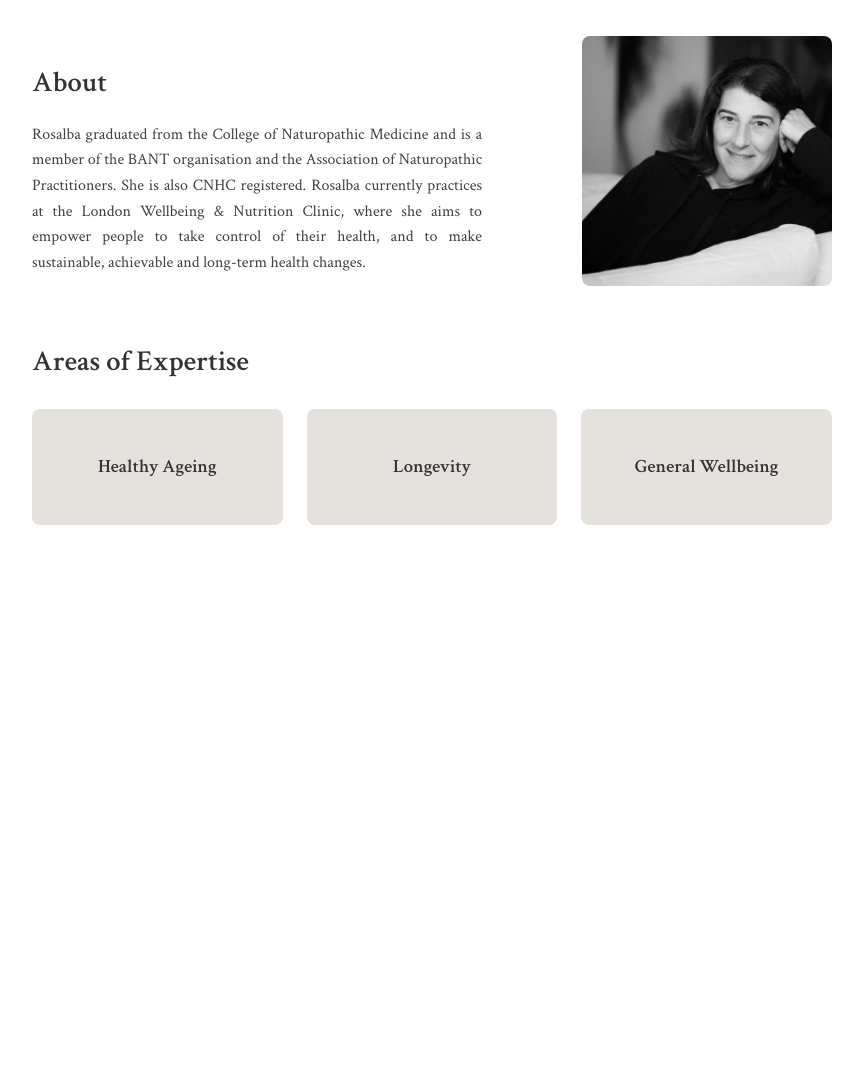
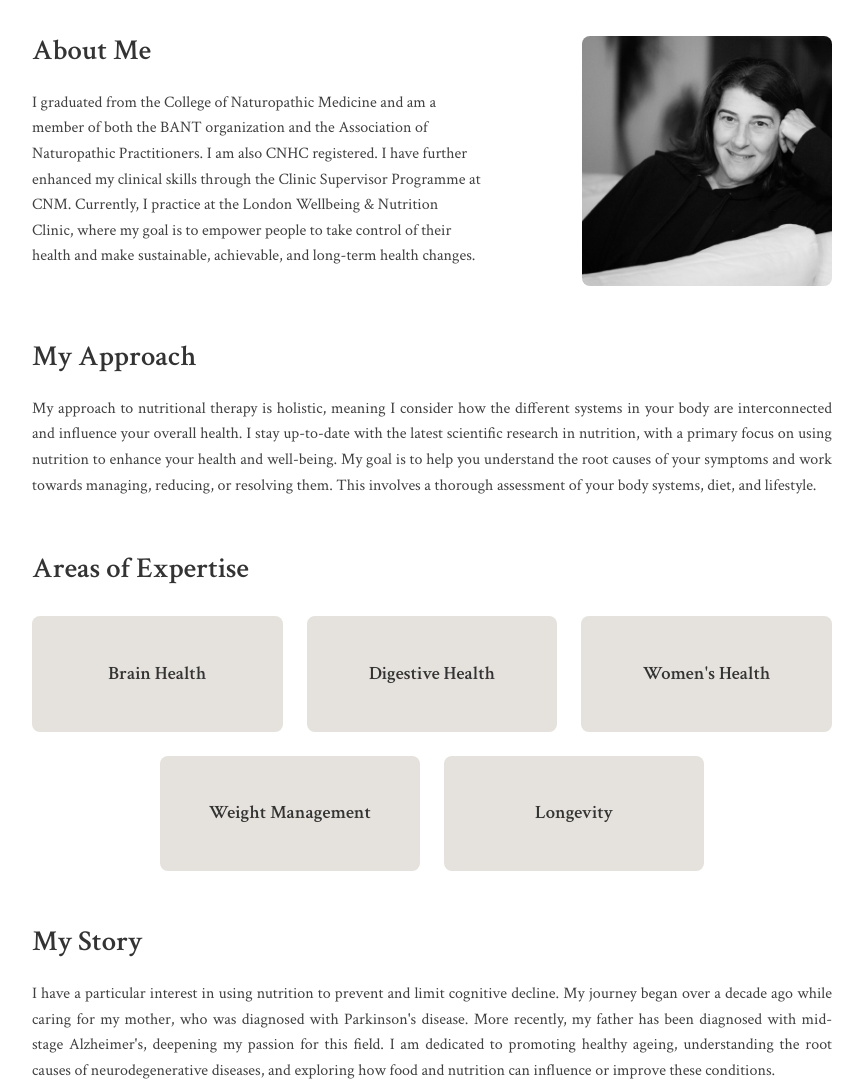
Before and after one commit to lm2283/Rosalba-Moores, a plain HTML site: page index.html in a window 1280 px wide. Shown: the part 160-1247 px from the top of the page, without its empty margins (208-1071 px from the left). Before the commit the page ends 800 px from the top, so only its background shows below. Drawn offline with Linux system fonts and the light colour scheme.

Commit message:
New Sections in index.html

```diff
--- a/index.html
+++ b/index.html
@@ -70,10 +70,11 @@
 
         .about-text {
             max-width: 450px;
+            margin-top: -0.5rem; /* This will pull up the text to align with photo */
         }
 
-        .about-text p {
-            text-align: justify;
+        .about-text h2 {
+            margin-top: 0; /* Remove top margin from heading */
         }
 
         .profile-image {
@@ -94,6 +95,16 @@
             margin-top: 1.5rem;
         }
 
+        .expertise-row-two {
+            display: grid;
+            grid-template-columns: repeat(2, 1fr);
+            gap: 1.5rem;
+            margin-top: 1.5rem;
+            max-width: calc(66% + 1rem);
+            margin-left: auto;
+            margin-right: auto;
+        }
+
         .expertise-card {
             background-color: #E5E1DC;
             padding: 1.5rem;
@@ -105,6 +116,14 @@
         .expertise-card:hover {
             transform: translateY(-5px);
             background-color: #E5DACF;
+        }
+
+        .story-section, .approach-section {
+            margin: 3rem 0;
+        }
+
+        .story-section p, .approach-section p {
+            text-align: justify;
         }
 
         h2 {
@@ -133,14 +152,15 @@
                 grid-template-columns: 1fr;
                 gap: 2rem;
                 text-align: left;
+                margin: 1rem 0;
             }
 
             .about-text {
                 max-width: 100%;
             }
 
-            .about-text p {
-                text-align: left;
+            .about-text {
+                margin-top: 0; /* Reset the negative margin on mobile */
             }
 
             .profile-image {
@@ -154,10 +174,10 @@
                 text-align: left;
             }
 
-            .expertise-grid {
+            .expertise-grid, .expertise-row-two {
                 grid-template-columns: 1fr;
                 gap: 1rem;
-                max-width: 250px; /* Match profile image width */
+                max-width: 250px;
                 margin: 1.5rem auto 0;
             }
 
@@ -168,6 +188,11 @@
             h2 {
                 text-align: left;
             }
+
+            .story-section p, .approach-section p {
+                text-align: left; /* Switch to left align on mobile for better readability */
+            }
+        }
         }
     </style>
     <link href="https://fonts.googleapis.com/css2?family=Crimson+Text:wght@400;600&display=swap" rel="stylesheet">
@@ -186,25 +211,43 @@
     <div class="container">
         <div class="about-section">
             <div class="about-text">
-                <h2>About</h2>
-                <p>Rosalba graduated from the College of Naturopathic Medicine and is a member of the BANT organisation and the Association of Naturopathic Practitioners. She is also CNHC registered. Rosalba currently practices at the London Wellbeing & Nutrition Clinic, where she aims to empower people to take control of their health, and to make sustainable, achievable and long-term health changes.</p>
+                <h2>About Me</h2>
+                <p>I graduated from the College of Naturopathic Medicine and am a member of both the BANT organization and the Association of Naturopathic Practitioners. I am also CNHC registered. I have further enhanced my clinical skills through the Clinic Supervisor Programme at CNM. Currently, I practice at the London Wellbeing & Nutrition Clinic, where my goal is to empower people to take control of their health and make sustainable, achievable, and long-term health changes.</p>
             </div>
             <img src="Studio Session-030-2 (Large).jpg" alt="Rosalba Moores" class="profile-image">
+        </div>
+
+        <div class="approach-section">
+            <h2>My Approach</h2>
+            <p>My approach to nutritional therapy is holistic, meaning I consider how the different systems in your body are interconnected and influence your overall health. I stay up-to-date with the latest scientific research in nutrition, with a primary focus on using nutrition to enhance your health and well-being. My goal is to help you understand the root causes of your symptoms and work towards managing, reducing, or resolving them. This involves a thorough assessment of your body systems, diet, and lifestyle.</p>
         </div>
 
         <div class="expertise-section">
             <h2>Areas of Expertise</h2>
             <div class="expertise-grid">
                 <div class="expertise-card">
-                    <h3>Healthy Ageing</h3>
+                    <h3>Brain Health</h3>
+                </div>
+                <div class="expertise-card">
+                    <h3>Digestive Health</h3>
+                </div>
+                <div class="expertise-card">
+                    <h3>Women's Health</h3>
+                </div>
+            </div>
+            <div class="expertise-row-two">
+                <div class="expertise-card">
+                    <h3>Weight Management</h3>
                 </div>
                 <div class="expertise-card">
                     <h3>Longevity</h3>
                 </div>
-                <div class="expertise-card">
-                    <h3>General Wellbeing</h3>
-                </div>
             </div>
+        </div>
+
+        <div class="story-section">
+            <h2>My Story</h2>
+            <p>I have a particular interest in using nutrition to prevent and limit cognitive decline. My journey began over a decade ago while caring for my mother, who was diagnosed with Parkinson's disease. More recently, my father has been diagnosed with mid-stage Alzheimer's, deepening my passion for this field. I am dedicated to promoting healthy ageing, understanding the root causes of neurodegenerative diseases, and exploring how food and nutrition can influence or improve these conditions.</p>
         </div>
     </div>
 </body>
```
